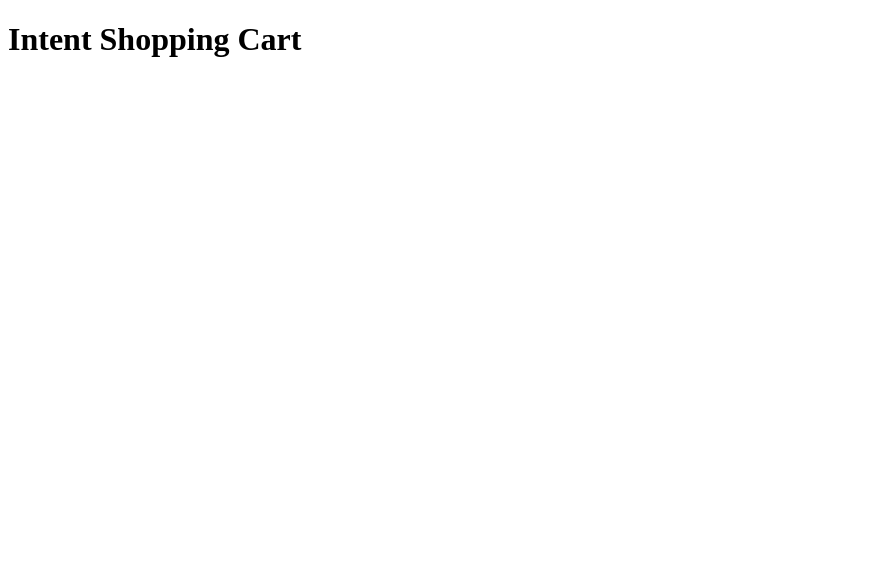
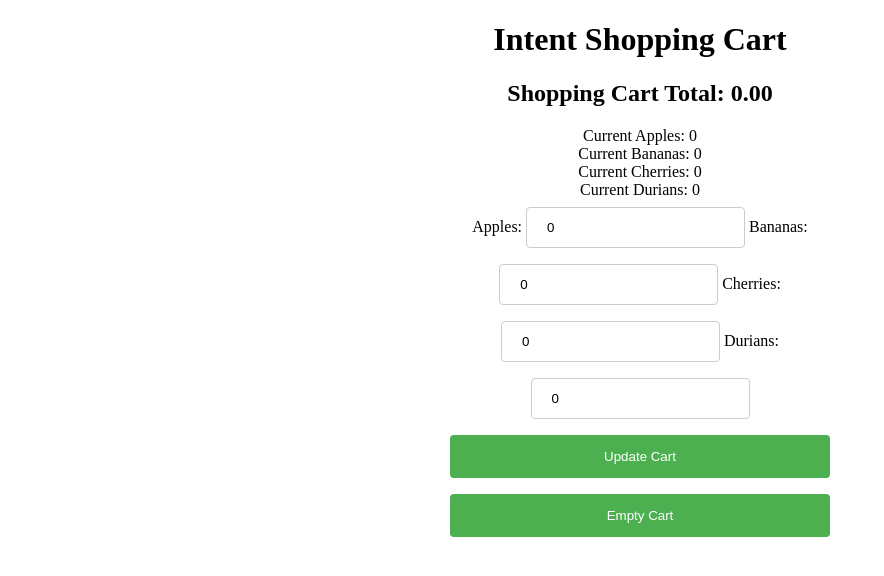
Before and after one commit to alexkramerbanjo/intent-challenge, a website: page public/index.html in a window 1280 px wide. Shown: the whole page, without its empty margins (0-884 px from the left). Drawn offline with Linux system fonts and the light colour scheme.

Commit message:
added front end

```diff
--- a/public/index.html
+++ b/public/index.html
@@ -4,9 +4,59 @@
     <meta charset="UTF-8" />
     <meta name="viewport" content="width=device-width, initial-scale=1.0" />
     <meta http-equiv="X-UA-Compatible" content="ie=edge" />
+    <script defer src="index.js"></script>
+    <link rel="stylesheet" type="text/css" href="styles.css" />
+
     <title>Intent Shopping Cart</title>
   </head>
   <body>
-    <h1>Intent Shopping Cart</h1>
+    <div class="container">
+      <div class="header">
+        <h1>Intent Shopping Cart</h1>
+      </div>
+      <div id="shopping-cart">
+        <h2 id="shopping-cart-header">
+          Shopping Cart Total:
+        </h2>
+        <div>Current Apples: <span id="A"></span></div>
+        <div>Current Bananas: <span id="B"></span></div>
+        <div>Current Cherries: <span id="C"></span></div>
+        <div>Current Durians: <span id="D"></span></div>
+      </div>
+      <div id="shopping-cart-form-container">
+        <form id="cart-form">
+          <label for="apple">Apples:</label>
+          <input type="number" min="0" value="0" name="apple" id="form-apple" />
+          <label for="banana">Bananas:</label>
+          <input
+            type="number"
+            min="0"
+            value="0"
+            name="banana"
+            id="form-banana"
+          />
+          <label for="cherry">Cherries: </label>
+          <input
+            type="number"
+            min="0"
+            value="0"
+            name="cherry"
+            id="form-cherry"
+          />
+          <label for="durian">Durians: </label>
+          <input
+            type="number"
+            min="0"
+            value="0"
+            name="durian"
+            id="form-durian"
+          />
+          <button type="button" onclick="handleSubmit()">
+            Update Cart
+          </button>
+          <button type="button" onclick="emptyCart()">Empty Cart</button>
+        </form>
+      </div>
+    </div>
   </body>
 </html>
--- /dev/null
+++ b/public/index.js
@@ -0,0 +1,123 @@
+//handleSubmit is actually an onclick action, rather than an a true submit
+// event, to prevent browser submit behavior and make the post we want
+// we already have the values from localStorage in the form if we have a
+// previous cart, so we can either post a new cart or
+// put the new form values to update the current cart
+
+async function handleSubmit(e) {
+  let form = document.getElementById("cart-form");
+  const apples = form.apple.value;
+  const bananas = form.banana.value;
+  const cherries = form.cherry.value;
+  const durian = form.durian.value;
+  let newCart = "";
+  if (!newCart) newCart = "";
+  const fruit = [["A", apples], ["B", bananas], ["C", cherries], ["D", durian]];
+  fruit.forEach(fruit => {
+    let number = parseInt(fruit[1]);
+    newCart += fruit[0].repeat(number);
+  });
+  if (!cart) {
+    try {
+      const data = await sendData("POST", "/api/carts/", { contents: newCart });
+      let resp = JSON.stringify(data); // JSON-string from `response.json()` call
+      handleResp(resp);
+    } catch (error) {
+      console.error(error);
+    }
+  } else {
+    try {
+      const id = window.localStorage.getItem("cart-id");
+      const data = await sendData("PUT", `/api/carts/${id}/`, {
+        contents: newCart
+      });
+      let resp = JSON.stringify(data);
+      handleResp(resp);
+    } catch (err) {
+      console.error(err);
+    }
+  }
+}
+
+async function sendData(method = "POST", url = "", data = {}) {
+  // Default options are marked with *
+  const response = await fetch(url, {
+    method: method, // *GET, POST, PUT, DELETE, etc.
+    headers: {
+      "Content-Type": "application/json"
+      // 'Content-Type': 'application/x-www-form-urlencoded',
+    },
+    body: JSON.stringify(data) // body data type must match "Content-Type" header
+  });
+  let res = await response.json();
+  return res; // parses JSON response into native JavaScript objects
+}
+
+function handleResp(resp) {
+  let respJSON = JSON.parse(resp);
+  let { id, sessionId, contents } = respJSON.sessionCart;
+  let total = respJSON.total;
+  localStorage.setItem("cart-id", id);
+  localStorage.setItem("cart", contents);
+  localStorage.setItem("session-id", sessionId);
+  localStorage.setItem("total", total);
+  manipulateDomWithResp(contents, total);
+}
+
+function loadStoredData() {
+  let contents = localStorage.getItem("cart");
+  let total = localStorage.getItem("total");
+  if (total == "undefined") total = 0;
+  if (contents) {
+    manipulateDomWithResp(contents, total);
+  } else {
+    manipulateDomWithResp("", 0);
+  }
+}
+
+function manipulateDomWithResp(contents, total) {
+  let fruitCounts = contents.split("").reduce(
+    (ac, cur) => {
+      switch (cur) {
+        case "A":
+          ac.apple++;
+          break;
+        case "B":
+          ac.banana++;
+          break;
+        case "C":
+          ac.cherry++;
+          break;
+        case "D":
+          ac.durian++;
+          break;
+        default:
+          break;
+      }
+      return ac;
+    },
+    { apple: 0, banana: 0, cherry: 0, durian: 0 }
+  );
+  let fruitNames = Object.keys(fruitCounts);
+  fruitNames.forEach(name => {
+    let element = document.getElementById(`form-${name}`);
+    element.value = `${fruitCounts[name]}`;
+    let letter = name[0].toUpperCase();
+    let cartCount = document.getElementById(letter);
+    cartCount.innerHTML = `${fruitCounts[name]}`;
+  });
+  let num = total ? parseFloat(total).toFixed(2) : parseFloat(0).toFixed(2);
+  document.getElementById(
+    "shopping-cart-header"
+  ).innerHTML = `Shopping Cart Total: ${num}`;
+}
+
+function emptyCart() {
+  localStorage.removeItem("cart");
+  localStorage.removeItem("session-id");
+  localStorage.removeItem("cart-id");
+  localStorage.removeItem("total");
+  loadStoredData();
+}
+
+loadStoredData();
--- /dev/null
+++ b/public/styles.css
@@ -0,0 +1,37 @@
+body {
+  text-align: center;
+}
+
+.form-container {
+  text-align: center;
+}
+form {
+  margin: auto;
+  width: 30%;
+}
+/* Style inputs */
+input {
+  padding: 12px 20px;
+  margin: 8px 0;
+  display: inline;
+  border: 1px solid #ccc;
+  border-radius: 4px;
+  box-sizing: border-box;
+}
+
+/* Style the submit button */
+button {
+  width: 100%;
+  background-color: #4caf50;
+  color: white;
+  padding: 14px 20px;
+  margin: 8px 0;
+  border: none;
+  border-radius: 4px;
+  cursor: pointer;
+}
+
+/* Add a background color to the submit button on mouse-over */
+button:hover {
+  background-color: #45a049;
+}
--- a/server/api/carts.js
+++ b/server/api/carts.js
@@ -5,7 +5,8 @@ module.exports = router;
 
 router.post("/", async (req, res, next) => {
   try {
-    let { contents, sessionId } = req.body;
+    let { contents } = req.body;
+    let sessionId = req.sessionID;
     contents = contents
       .toUpperCase()
       .split("")
--- a/server/db/models/cart.js
+++ b/server/db/models/cart.js
@@ -1,8 +1,12 @@
 const Sequelize = require("sequelize");
 const db = require("../db");
 
+// Storing the cart as string or text is not how I would ordinarily do it.
+// Based on the challenge description, I assumed that's how you wanted it.
+// I would have stored Integer columns for apples, bananas, cherries, durians.
+//
 const Cart = db.define("cart", {
-  contents: { type: Sequelize.STRING, unique: false, allowNull: true },
+  contents: { type: Sequelize.TEXT, unique: false, allowNull: true },
   sessionId: { type: Sequelize.STRING, unique: false, allowNull: false }
 });
 
```
Also changed, not shown: readme.md (added).
